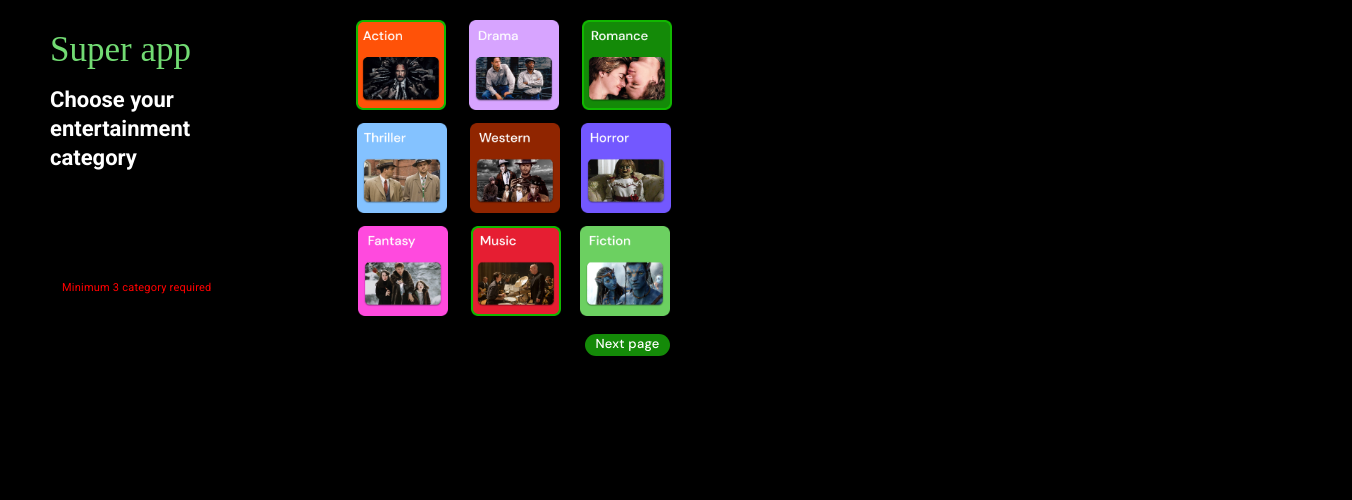
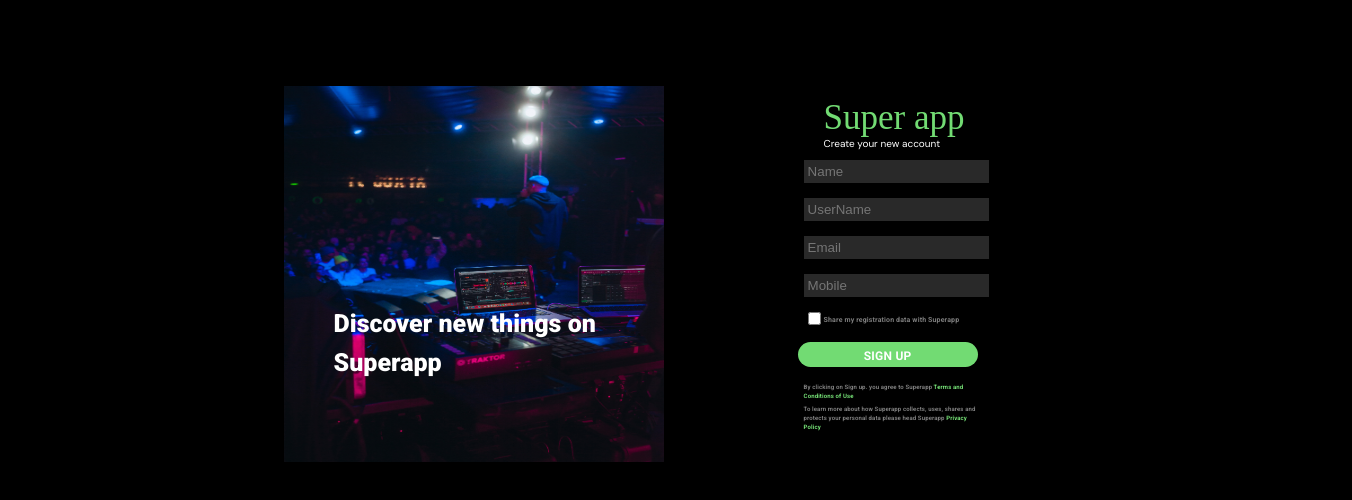
Before and after one commit to abineshkumar94/Cuvette-Super-App, a React (Create React App) app: page / in a window 1280 px wide. Shown: the top 500 px of the page, 1352 px wide, since content can reach past the window. Built offline with nearby package versions, Linux system fonts and the light colour scheme; a web font is replaced by a local one.

Commit message:
Adding routes form to page2

```diff
--- a/package.json
+++ b/package.json
@@ -8,7 +8,7 @@
     "@testing-library/user-event": "^13.5.0",
     "react": "^18.2.0",
     "react-dom": "^18.2.0",
-    "react-router-dom": "^6.15.0",
+    "react-router-dom": "^6.16.0",
     "react-scripts": "5.0.1",
     "web-vitals": "^2.1.4"
   },
--- a/public/index.html
+++ b/public/index.html
@@ -24,7 +24,7 @@
       work correctly both with client-side routing and a non-root public URL.
       Learn how to configure a non-root public URL by running `npm run build`.
     -->
-    <title>React App</title>
+    <title>Super App</title>
   </head>
   <body>
     <noscript>You need to enable JavaScript to run this app.</noscript>
--- a/src/App.css
+++ b/src/App.css
@@ -1,4 +1,4 @@
 body {
   background: #000000;
-  /* overflow: hidden; */
+  overflow: hidden;
 }
--- a/src/App.js
+++ b/src/App.js
@@ -1,17 +1,23 @@
-import React from "react";
-import Image1 from "./Components/image-1";
+import React, { useState } from "react";
 import "./App.css";
 import Form from "./Components/forms";
 import Page2 from "./Components/Catagory";
+import { Routes, Route, Navigate } from "react-router-dom";
+
 
 const App = () => {
+  const [formSubmitted, setFormSubmitted] = useState(false);
+
   return (
-    <div>
-      {/* <Image1 />
-      <Form /> */}
-      <Page2 />
-    </div>
+    <Routes>
+      <Route path="/" element={<Form setFormSubmitted={setFormSubmitted} />} />
+      <Route
+        path="Page2"
+        element={formSubmitted ? <Page2 /> : <Navigate to="/" />}
+      />
+    </Routes>
   );
 };
 
+
 export default App;
--- a/src/Components/Catagory.js
+++ b/src/Components/Catagory.js
@@ -1,4 +1,4 @@
-import React, { useState } from "react";
+import React, { useState, useEffect } from "react";
 import "./Catagory.css";
 import catimg1 from "../images/action.png";
 import catimg2 from "../images/drama.png";
@@ -12,9 +12,21 @@ import catimg9 from "../images/fiction.png";
 
 const Page2 = () => {
   const [selectedCategories, setSelectedCategories] = useState([]);
+  const [hideMinimumCategoriesText, setHideMinimumCategoriesText] = useState(false);
+  const [hideNextButton, setHideNextButton] = useState(true);
+
+  useEffect(() => {
+
+    if (selectedCategories.length >= 3) {
+      setHideMinimumCategoriesText(true);
+      setHideNextButton(false);
+    } else {
+      setHideMinimumCategoriesText(false);
+      setHideNextButton(true);
+    }
+  }, [selectedCategories]);
 
   const handleCategoryClick = (category) => {
-    // Check if the category is already selected, and if not, add it to the list
     if (!selectedCategories.includes(category)) {
       setSelectedCategories([...selectedCategories, category]);
 
@@ -26,7 +38,6 @@ const Page2 = () => {
   };
 
   const removeCategory = (category) => {
-    // Remove the selected category from the list
     const updatedCategories = selectedCategories.filter((c) => c !== category);
     setSelectedCategories(updatedCategories);
 
@@ -172,21 +183,26 @@ const Page2 = () => {
                 className="close-button"
                 onClick={() => removeCategory(category)}
               >
-                ×
+                × {/* Close icon */}
               </span>
             </button>
           ))}
         </div>
       )}
+      {/* Minimum 3 category required text */}
+      {!hideMinimumCategoriesText && (
         <div className="error-selection">
-        <p>Minimum 3 category required</p>
+          <p>Minimum 3 categories required</p>
         </div>
-
-      <div className="next-btn-div " >
+      )}
+      {/* Next page button */}
+      {!hideNextButton && (
+        <div className="next-btn-div">
           <button className="btn-next">
             <p className="btn-next-text">Next page</p>
           </button>
         </div>
+      )}
     </div>
   );
 };
--- a/src/Components/form.css
+++ b/src/Components/form.css
@@ -6,7 +6,8 @@
   top: 20%;
   left: 62%;
   padding: 10px;
-  margin-top: -20px;
+  margin-top: -17px;
+  display: flex;
 
 }
 
--- a/src/Components/forms.js
+++ b/src/Components/forms.js
@@ -1,25 +1,24 @@
 import React, { useState } from "react";
 import "./form.css";
+import Image1 from "./image-1";
+import { useNavigate } from "react-router-dom";
 
-const Form = (props) => {
-
+const Form = ({ setFormSubmitted }) => {
   const [name, setName] = useState("");
   const [username, setUsername] = useState("");
   const [email, setEmail] = useState("");
   const [mobile, setMobile] = useState("");
   const [isChecked, setIsChecked] = useState(false);
-
-
   const [nameError, setNameError] = useState("");
   const [usernameError, setUsernameError] = useState("");
   const [emailError, setEmailError] = useState("");
   const [mobileError, setMobileError] = useState("");
   const [isCheckedError, setIsCheckedError] = useState("");
 
+  const navigate = useNavigate();
 
   const handleNameChange = (e) => {
     setName(e.target.value);
-
     setNameError("");
   };
 
@@ -43,12 +42,10 @@ const Form = (props) => {
     setIsCheckedError("");
   };
 
-
   const handleSubmit = (e) => {
     e.preventDefault();
 
     let formIsValid = true;
-
 
     if (name === "") {
       setNameError("Field is required");
@@ -72,21 +69,18 @@ const Form = (props) => {
       formIsValid = false;
     }
 
-
     if (formIsValid) {
 
-      console.log("Form submitted with data:", {
-        name,
-        username,
-        email,
-        mobile,
-        isChecked,
-      });
+      setFormSubmitted(true);
+      navigate("/Page2");
     }
   };
 
   return (
     <div className="form-input">
+      <div>
+        <Image1 />
+      </div>
       <form onSubmit={handleSubmit}>
         <h2 className="super-app">Super app</h2>
         <h3 className="cyna">Create your new account</h3>
--- a/src/Components/image-1.css
+++ b/src/Components/image-1.css
@@ -1,9 +1,10 @@
 @import url('https://fonts.googleapis.com/css2?family=Roboto:ital,wght@0,100;0,300;0,400;0,500;0,700;0,900;1,100;1,300;1,400;1,500;1,700;1,900&display=swap');
 
-/*
+
 .img-container {
-
-}; */
+    margin-left: -520px;
+    margin-top: -67px;
+};
 
 .container-text{
         font-family: Roboto, sans-serif;
@@ -22,12 +23,13 @@
     font-family: Roboto, sans-serif;
     font-weight: 900;
     font-size: 25px;
-    line-height: 77.93px;
+    line-height: 38.93px;
     letter-spacing: 2%;
     position: absolute;
-    bottom: 8px;
-    left: 18px;
-    color:  #FFFFFF;
+    bottom: 100px;
+    left: -460px;
+    color: #FFFFFF;
+
 
 
 }
--- a/src/Components/image-1.js
+++ b/src/Components/image-1.js
@@ -5,11 +5,20 @@ import "./image-1.css";
 const Image1 = () => {
     return (
         <div className="img-container" >
-            <img src={img1} alt="" style={{ width: '380px', height: '375px' }} />
-            <h1 className="container-text" >Discover new things on </h1>
-            <h1 className="container-text-1" >Superapp</h1>
+            <img src={img1} alt="" style={{ width: '380px', height: '376px' }} />
+            {/* <h1 className="container-text" >Discover new things on </h1> */}
+            <h1 className="container-text-1" >Discover new things on <br/> Superapp</h1>
         </div>
     )
 }
 
 export default Image1;
+
+
+
+
+// <div className="img-container" >
+//             <img src={img1} alt="" style={{ width: '385px', height: '379px' }} />
+//             <h1 className="container-text" >Discover new things on </h1>
+//             <h1 className="container-text-1" >Discover new things on <br /> Superapp</h1>
+//         </div>
--- a/src/index.js
+++ b/src/index.js
@@ -1,14 +1,16 @@
-import React from 'react';
-import ReactDOM from 'react-dom/client';
-import './index.css';
-import App from './App';
-import reportWebVitals from './reportWebVitals';
-import { BrowserRouter } from 'react-router-dom';
+import React from "react";
+import ReactDOM from "react-dom/client";
+import "./index.css";
+import App from "./App";
+import reportWebVitals from "./reportWebVitals";
+import { BrowserRouter } from "react-router-dom";
 
-const root = ReactDOM.createRoot(document.getElementById('root'));
+const root = ReactDOM.createRoot(document.getElementById("root"));
 root.render(
   <React.StrictMode>
-    <App />
+    <BrowserRouter>
+      <App />
+    </BrowserRouter>
   </React.StrictMode>
 );
 
```
Also changed, not shown: 1 other file (tests, documents, lock files or other folders). Lines whose indentation alone changed are shown as unchanged.
